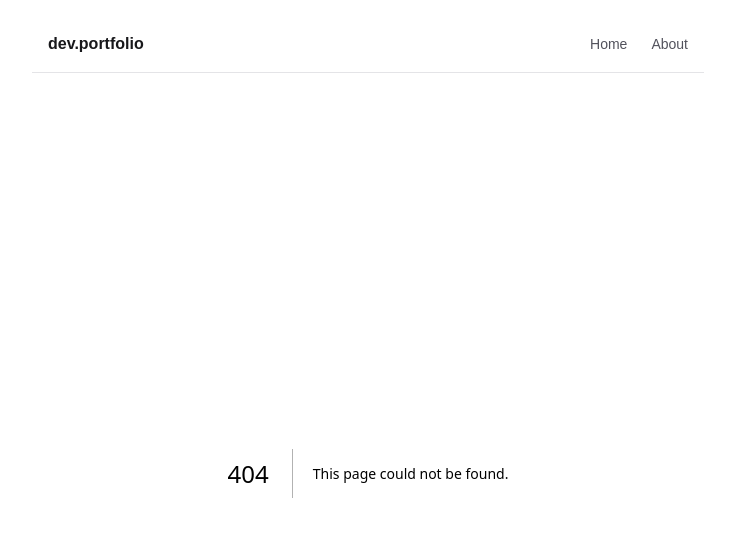
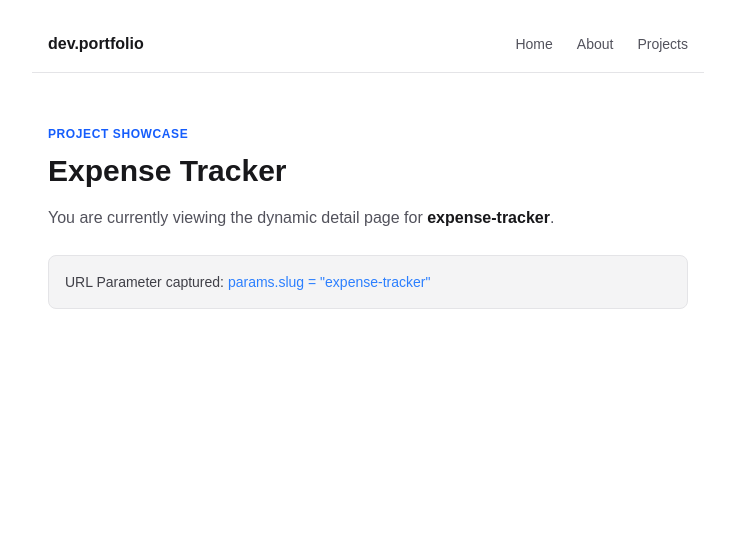
Before and after one commit to charles-exe369/Dev-Portfolio, a Next.js app in the folder my-portfolio/: page /projects/expense-tracker in a window 1280 px wide. Before the commit this address had no page. Shown: the top 536 px of the page, without its empty margins (272-1007 px from the left). Built offline with nearby package versions, Linux system fonts and the light colour scheme.

Commit message:
Implement Slug

```diff
--- a/my-portfolio/src/app/about/page.tsx
+++ b/my-portfolio/src/app/about/page.tsx
@@ -2,7 +2,7 @@ import type { Metadata } from 'next';
 import Link from 'next/link';
 
 export const metadata: Metadata = {
-  title: 'About Me | Charles Patrick',
+  title: 'About Me ',
   description: 'Learn more about Charles Patrick, a Frontend & Full-Stack Developer specializing in building clean, modern web applications.'
 };
 
--- /dev/null
+++ b/my-portfolio/src/app/projects/[slug]/page.tsx
@@ -0,0 +1,28 @@
+interface PageProps {
+  params: Promise<{ slug: string }>;
+}
+
+export default async function ProjectDetailPage({ params }: PageProps) {
+  // Await the URL params object in Next.js App Router
+  const { slug } = await params;
+
+  return (
+    <main className="max-w-2xl mx-auto px-4 py-12">
+      <span className="text-xs font-semibold uppercase tracking-wider text-blue-600">
+        Project Showcase
+      </span>
+      <h1 className="text-3xl font-bold text-zinc-900 dark:text-zinc-100 mt-2 capitalize">
+        {slug.replace('-', ' ')}
+      </h1>
+
+      <p className="mt-4 text-zinc-600 dark:text-zinc-400 leading-relaxed">
+        You are currently viewing the dynamic detail page for{' '}
+        <strong className="text-zinc-900 dark:text-zinc-100">{slug}</strong>.
+      </p>
+
+      <div className="mt-6 p-4 bg-zinc-100 dark:bg-zinc-900 rounded-lg border border-zinc-200 dark:border-zinc-800 text-sm font-mono text-zinc-700 dark:text-zinc-300">
+        URL Parameter captured: <span className="text-blue-500">params.slug = "{slug}"</span>
+      </div>
+    </main>
+  );
+}
--- a/my-portfolio/src/app/projects/page.tsx
+++ b/my-portfolio/src/app/projects/page.tsx
@@ -58,4 +58,4 @@ export default function ProjectsPage() {
       </div>
     </main>
   );
-}ß
+}
--- a/my-portfolio/src/components/Navbar.tsx
+++ b/my-portfolio/src/components/Navbar.tsx
@@ -13,6 +13,9 @@ export default function Navbar() {
         <Link href="/about" className="hover:text-zinc-900 dark:hover:text-zinc-100">
           About
         </Link>
+        <Link href="/projects" className="hover:text-zinc-900 dark:hover:text-zinc-100">
+          Projects
+        </Link>
       </nav>
     </header>
   );
```
